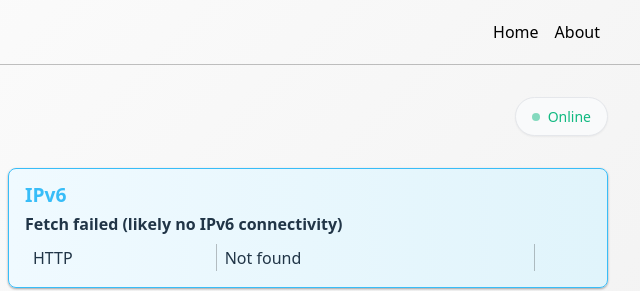
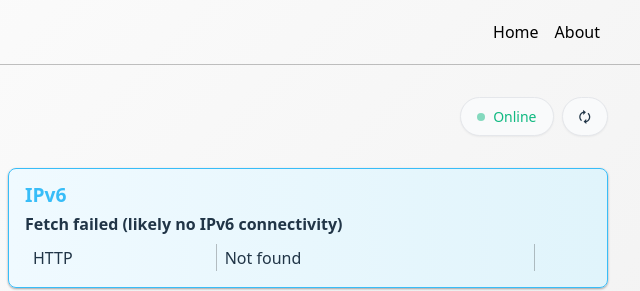
Before and after one commit to joariasl/ipcheckr-web, a website built with Vite: page index.html in a window 1280 px wide. Shown: the top 291 px of the page, 640-1280 px from the left. Built offline with nearby package versions, Linux system fonts and the light colour scheme.

Commit message:
Add refresh button
Close #28

```diff
--- a/src/style.css
+++ b/src/style.css
@@ -50,6 +50,36 @@ h1 {
 .title-section h1 {
   margin: 0;
   flex: 1;
+}
+
+.header-actions {
+  display: flex;
+  align-items: center;
+  gap: 0.5rem;
+}
+
+.refresh-button {
+  padding: 0.5rem 1rem;
+  border: 1px solid #6b7280;
+  border-radius: 24px;
+  border: 1px solid #e5e7eb;
+  background-color: #f9fafb;
+  box-shadow: 0 1px 2px rgba(0, 0, 0, 0.05);
+  color: inherit;
+  cursor: pointer;
+  font: inherit;
+  font-size: 0.875rem;
+  font-weight: 500;
+}
+
+.refresh-button:hover {
+  border-color: #374151;
+  background-color: #f3f4f6;
+}
+
+.refresh-button:focus-visible {
+  outline: 2px solid #2563eb;
+  outline-offset: 2px;
 }
 
 h2 {
@@ -280,6 +310,16 @@ table.ip-resolution-records td:not(:last-child) {
     border-color: #dc2626;
     background-color: #7f1d1d;
   }
+
+  .refresh-button {
+    border-color: #374151;
+    background-color: #1f2937;
+  }
+
+  .refresh-button:hover {
+    border-color: #6b7280;
+    background-color: #374151;
+  }
 }
 
 @media (max-width: 640px) {
--- a/src/templates/app.html
+++ b/src/templates/app.html
@@ -1,9 +1,14 @@
 <div>
     <div class="title-section">
         <h1>Your public IP</h1>
-        <div id="connection-status" class="connection-status">
-            <span class="connection-indicator"></span>
-            <span class="connection-text">Online</span>
+        <div class="header-actions">
+            <div id="connection-status" class="connection-status">
+                <span class="connection-indicator"></span>
+                <span class="connection-text">Online</span>
+            </div>
+            <button id="refresh-button" class="refresh-button" type="button" aria-label="Reload page">
+                🗘
+            </button>
         </div>
     </div>
     <div class="card">
--- a/src/views/ip-checker-view.ts
+++ b/src/views/ip-checker-view.ts
@@ -16,6 +16,9 @@ export class IPCheckerView {
 
     render() {
         this.root.replaceChildren(appTemplate.content.cloneNode(true));
+        this.root.querySelector<HTMLButtonElement>('#refresh-button')!.addEventListener('click', () => {
+            window.location.reload();
+        });
     }
 
     showUserAgent() {
```
